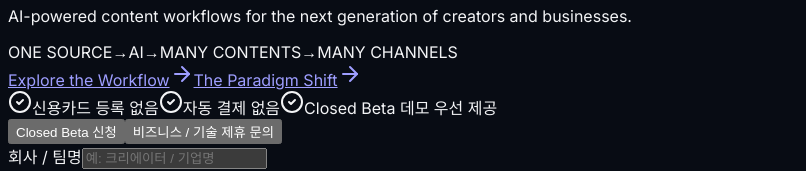
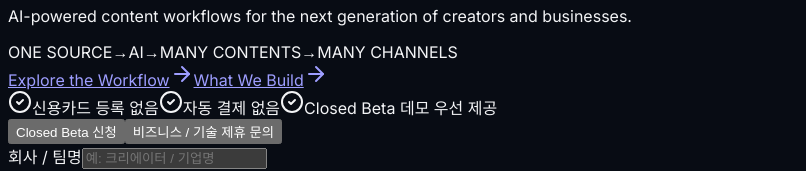
Before and after one commit to kncalabs/kncalabs, a Next.js app: page / in a window 1280 px wide. Shown: the part 5657-5828 px from the top of the page, without its empty margins (0-806 px from the left). Built offline with nearby package versions, Linux system fonts and the light colour scheme; a web font is replaced by a local one.

Commit message:
Revert "fix(links): update WaitlistCTA secondary link to align with streamlined chapters"
This reverts commit 85d3f609cde7a042c2082dbbfa34109a7c5484d6.

```diff
--- a/src/components/WaitlistCTA.tsx
+++ b/src/components/WaitlistCTA.tsx
@@ -87,10 +87,10 @@ export default function WaitlistCTA() {
                 <ArrowRight className="w-4 h-4 sm:w-5 sm:h-5 text-slate-950" />
               </Link>
               <Link
-                href="#the-shift"
+                href="#capabilities"
                 className="w-full sm:w-auto inline-flex items-center justify-center gap-2 px-7 py-3.5 rounded-xl bg-slate-900 hover:bg-slate-800 text-slate-200 border border-slate-700 font-semibold text-sm sm:text-base transition-all"
               >
-                <span>The Paradigm Shift</span>
+                <span>What We Build</span>
                 <ArrowRight className="w-4 h-4 text-slate-400" />
               </Link>
             </div>
```
